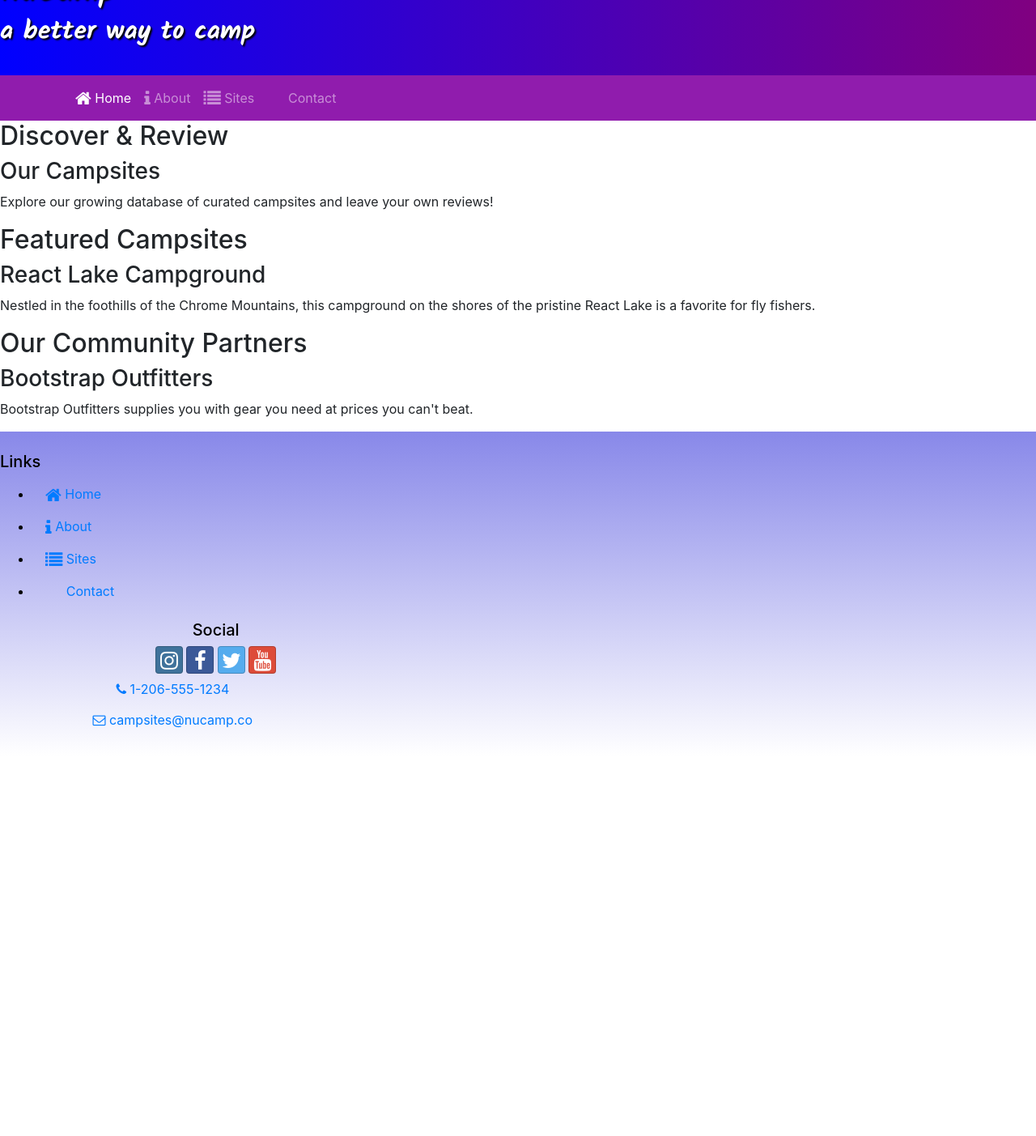
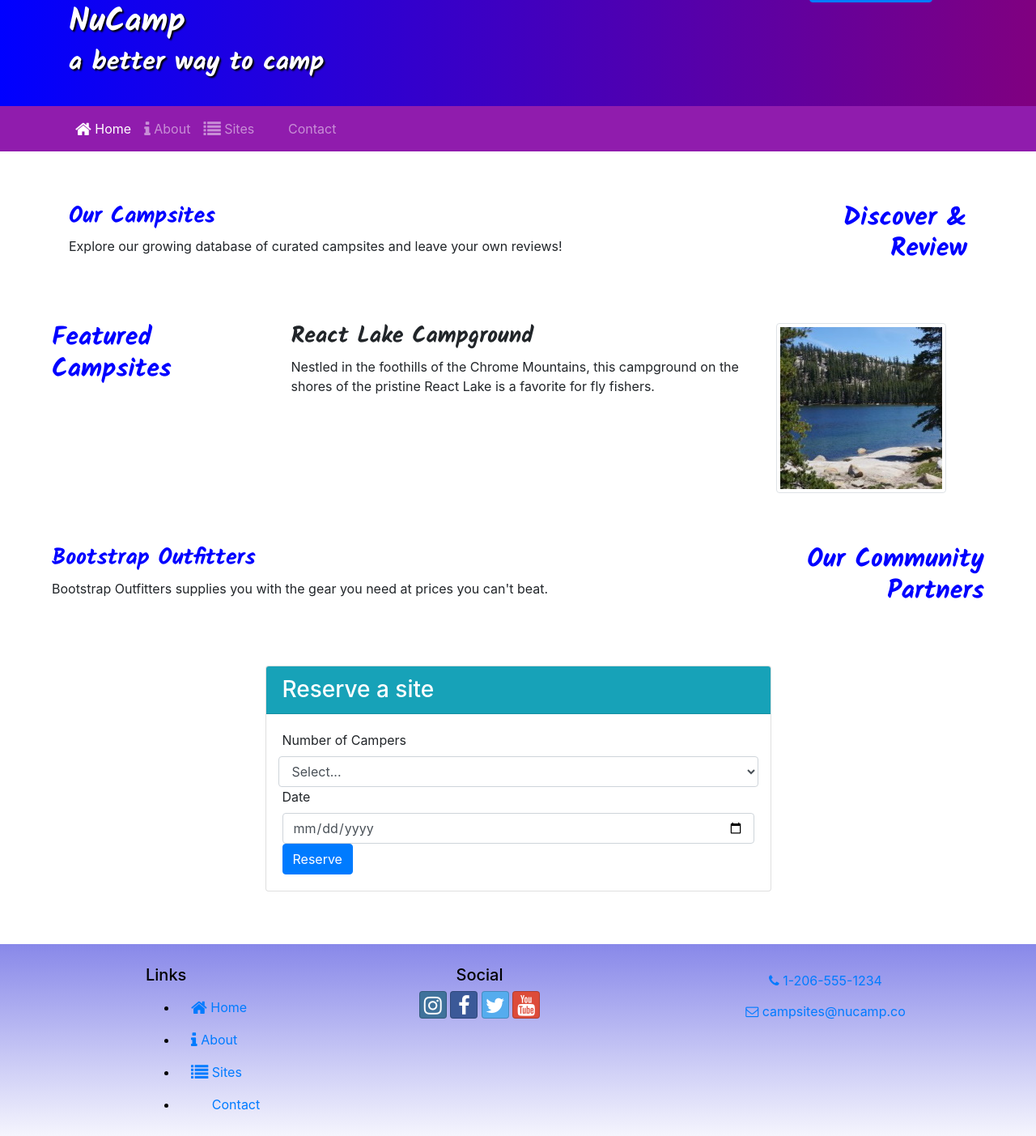
Before and after one commit to clutch1515/BootstrapProject, a website: page index.html in a window 1280 px wide. Shown: the part 61-1464 px from the top of the page at 81% size. Before the commit the page ends 995 px from the top, so only its background shows below. Drawn offline with nearby package versions, Linux system fonts and the light colour scheme.

Commit message:
Assign 2 w spacing  issue

```diff
--- a/index.html
+++ b/index.html
@@ -28,11 +28,17 @@
 <body>
 
     <header class="nucampHeader" class="jumbotron jumbotro-fluid">
+        <div class="reserveButton">
+            <a href="#reserveForm"><button type="button" class="btn btn-primary">Reserve Campsite</button> </a>
+        </div>
 
-        <div>
+        <div class="container">
+            <div class="row row-content align-items-center">
+                <div class="col">
                     <h1>NuCamp</h1>
                     <h2>a better way to camp</h2>
-
+                </div>
+            </div>
         </div>
     </header>
 
@@ -52,26 +58,93 @@
         </div>
     </nav>
 
-    <div>
-        <h2>Discover & Review</h2>
-        <h3>Our Campsites</h3>
+<div class="topLine">
+    <div class="container">
+        <div class="row">
+            <div class="col-sm-4 order-sm-last col-md-3">
+                <h2 class="title text-sm-right">Discover & Review</h2>
+            </div>
+            <div class="col">
+                <h3 class="title text-sm-left">Our Campsites</h3>
                 <p>Explore our growing database of curated campsites and leave your own reviews!</p>
+            </div>
+        </div>
+    </div>
+</div>
+
+<div class="middleLine">
+    <div class="row">
+        <div class="col-sm-3 col-md-3">
+            <h2 class="title text-sm-left">Featured Campsites</h2>
+        </div>
+            <div class="col-6">
+                <h3 class="headLine">React Lake Campground</h3>
+                <p> Nestled in the foothills of the Chrome Mountains, this campground on the shores of the pristine React Lake is a favorite for fly fishers.</p>
+            </div>
+            <div class="col-3">
+                <img src="react-lake-thumb.jpg" alt="react-lake-thumb" class="img-thumbnail d-flex ml-2">
+            </div>
+        </div>
+    </div>
+</div>
+
+<div class="bottomLine">
+        <div class="row">
+            <div class="col-sm-4 order-sm-last col-md-3">
+                <h2 class="title text-sm-right">Our Community Partners</h2>
+            </div>
+            <div class="col">
+                <h3 class="title">Bootstrap Outfitters</h3>
+        		<p>Bootstrap Outfitters supplies you with the gear you need at prices you can't beat.</p>
+            </div>
+        </div>
+    </div>
+</div>
+
+<div class="row" id="form" >
+    <div class="bottomForm col-sm-6 mx-auto">
+        <div class="card">
+            <h3 class="card-header bg-info text-white">
+                Reserve a site
+                </h3>
+                <div class="card-body">
+                    <form id="reserveForm">
+                            <div class="form-row">
+                                <label class="col-sm-6">Number of Campers</label>
+                                <select class="form-control" name="nuCampers" id="Nucampers" >
+                                    <option>Select...</option>
+                                    <option value="1">1</option>
+                                    <option value="2">2</option>
+                                    <option value="3">3</option>
+                                    <option value="4">4</option>
+                                    <option value="5">5</option>
+                                    <option value="6">6</option>
+                                </select>
                             </div>
 
                             <div>
-        <h2>Featured Campsites</h2>
-        <h3>React Lake Campground</h3>
-        <p>Nestled in the foothills of the Chrome Mountains, this campground on the shores of the pristine React Lake is a favorite for fly fishers.</p>
+                                <label for="date">Date</label>
+                                <input type="date" class="form-control" id="date">
+
                             </div>
 
-    <div>
-        <h2>Our Community Partners</h2>
-        <h3>Bootstrap Outfitters</h3>
-        <p>Bootstrap Outfitters supplies you with gear you need at prices you can't beat.</p>
+                            <button type="button" class="btn btn-primary">Reserve</button>
+
+                        </div>
+                    </form>
+
+                </div>
+        </div>
+    </div>
 </div>
 
+
+
+
     <footer class="nucampFooter">
-        <div>
+        <div class="container">
+            <div class="row">
+                <div class="col-4 col-sm-2 offset-1">
                     <h5>Links</h5>
                     <ul>
                         <li class="nav-item active"><a class="nav-link" href="#"><i class="fa fa-home fa-lg"></i> Home</a></li>
@@ -92,6 +165,8 @@
                    <a role="button" class="btn btn-link" href="mailto:campsites@nucamp.co"><i class="fa fa-envelope-o"></i> campsites@nucamp.co</a>
 
                 </div>
+            </div>
+        </div>
     </footer>
 
     <!-- jQuery must come first, then Popper.js, then the Bootstrap JavaScript plugins.-->
--- a/style.css
+++ b/style.css
@@ -50,3 +50,66 @@
 .navbar{
     background-color: #901cad;
 }
+.title{
+    font-family: 'kalam';
+    color: blue;
+}
+.headLine{
+    font-family: 'kalam';
+}
+
+.subText{
+
+}
+
+.descriptionContainer{
+    margin-top: 12%;
+    margin-bottom: 12%;
+
+}
+
+.labelSpacing{
+    font-weight: 900;
+    font-size: 20px;
+    margin-top: 30%;
+    margin-bottom: 30%;
+
+}
+
+.dwscriptionContainer{
+    margin-top: 0%;
+    margin-bottom: 0;
+
+}
+
+.topLine{
+    margin-top: 5%;
+    margin-bottom: 5%;
+    padding-right: 5%;
+    padding-left: 5%;
+}
+
+.middleLine{
+    margin-top: 5%;
+    margin-bottom: 5%;
+    padding-right: 5%;
+    padding-left: 5%;
+    align-content: initial;
+}
+
+.bottomLine{
+    margin-top: 5%;
+    margin-bottom: 5%;
+    padding-right: 5%;
+    padding-left: 5%;
+}
+
+.reserveButton{
+    text-align: right;
+    padding-right: 10%;
+
+}
+
+.bottomForm{
+    padding-bottom: 5%;
+}
```
Also changed, not shown: aboutus.html (+6 -5 lines), contactus.html (+11 -10 lines), react-lake-thumb.jpg (added). Lines whose indentation alone changed are shown as unchanged.
